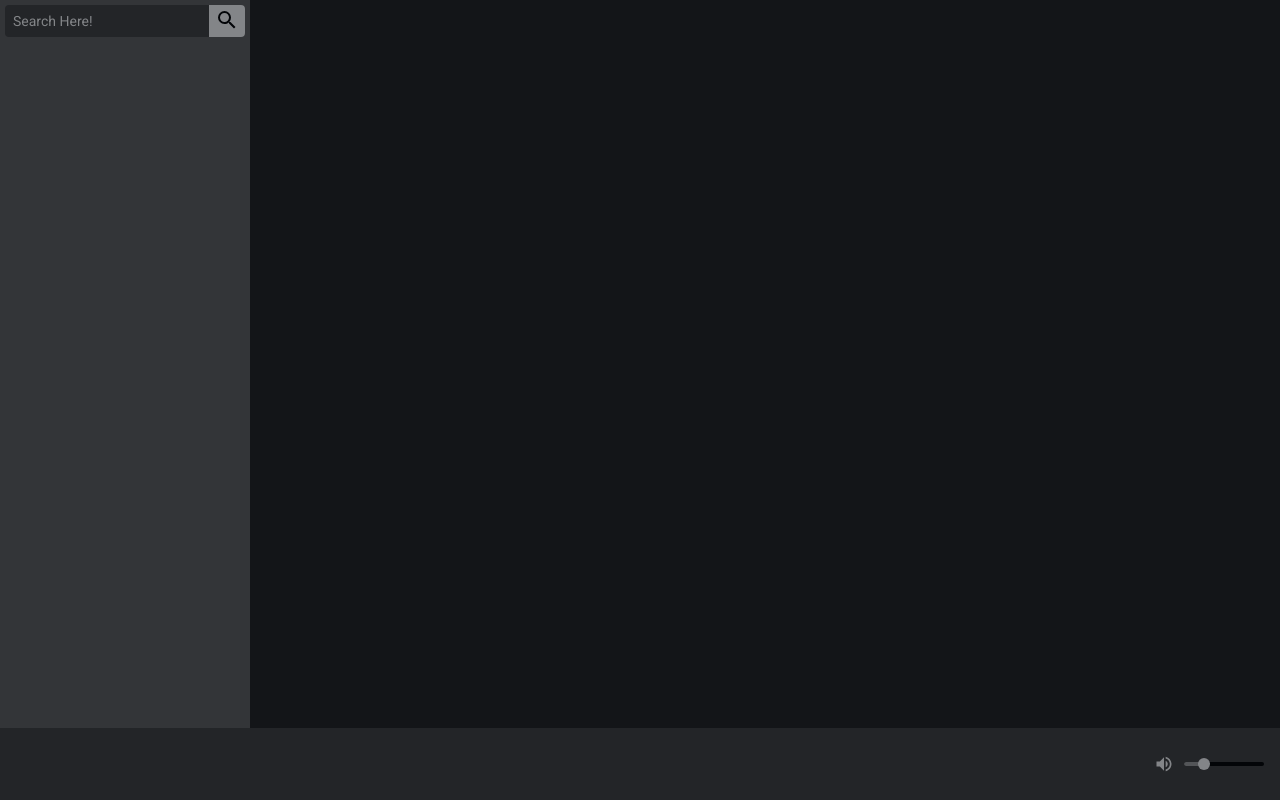
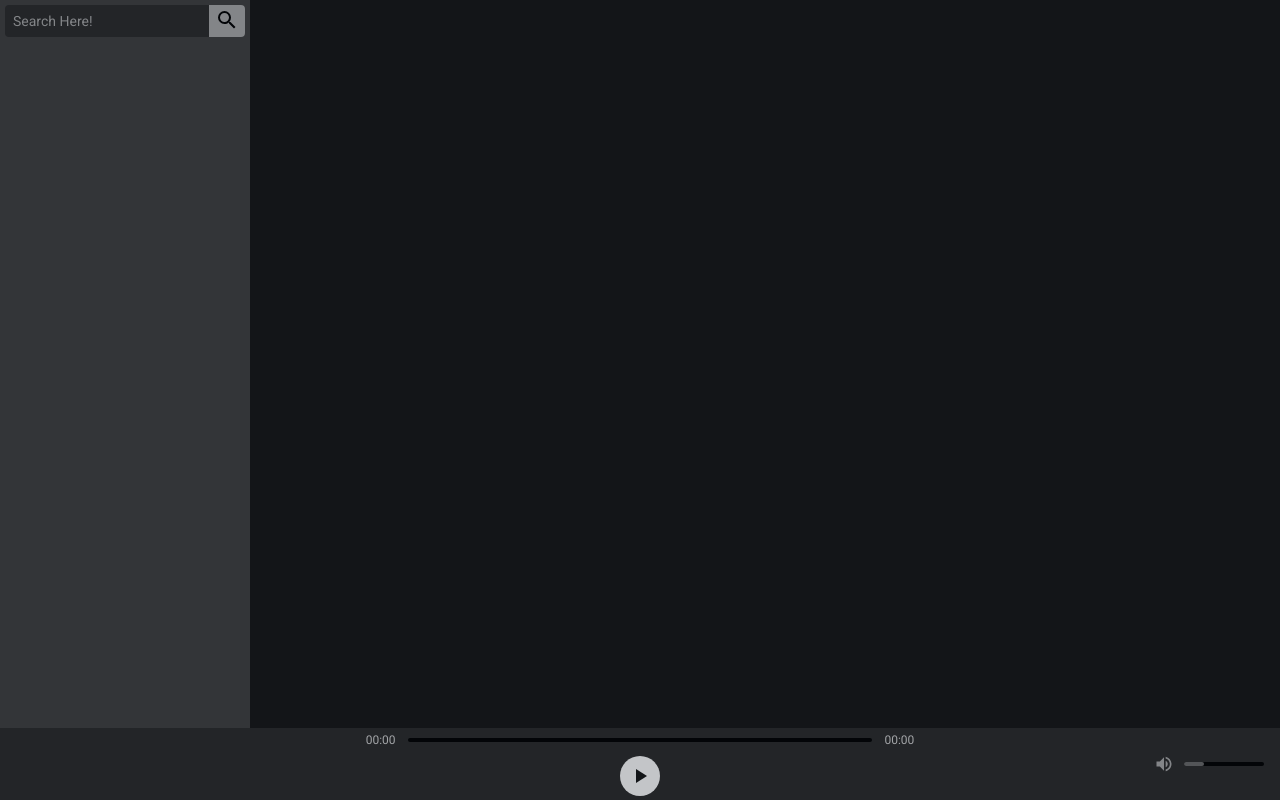
Before and after one commit to HenryLimaBR/cookie-player-2, a Next.js app: page /search in a window 1280 px wide. Built offline with nearby package versions, Linux system fonts and the light colour scheme.

Commit message:
Added Play Button and Playback Slider

```diff
--- /dev/null
+++ b/components/AudioControls/index.tsx
@@ -0,0 +1,55 @@
+import React, { useContext, useState } from 'react'
+import { MdPause, MdPlayArrow } from 'react-icons/md'
+
+import { AudioButtonWrapper, AudioControlsWrapper, AudioPlaybackSliderWrapper } from './styles'
+import { playerContext } from '../../contexts/playerContext'
+import { Slider } from '../Slider'
+import { parseSeconds } from '../../utils/time'
+
+type Props = {
+  children?: React.ReactNode
+}
+
+export const AudioControls: React.FC<Props> = (props) => {
+  const { duration, isPlaying, player } = useContext(playerContext)
+  const [currentTime, setCurrentTime] = useContext(playerContext).currentTimeState
+
+  const [time, setTime] = useState(0)
+  const [drag, setDrag] = useState(false)
+
+  return (
+    <AudioControlsWrapper>
+
+      <AudioPlaybackSliderWrapper>
+        <span>
+          {
+            drag
+              ? parseSeconds(time, duration)
+              : parseSeconds(currentTime, duration)
+          }
+        </span>
+        <Slider
+          min={0}
+          max={duration}
+          defaultValue={0}
+          value={currentTime}
+          thumbVisibility='hover'
+          onChange={setTime}
+          onLastChange={setCurrentTime}
+          onDragToggle={setDrag}
+        />
+        <span>{parseSeconds(duration, duration)}</span>
+      </AudioPlaybackSliderWrapper>
+
+      <AudioButtonWrapper>
+        <button
+          className='play'
+          onClick={() => isPlaying ? player.pause() : player.play()}
+        >
+          {isPlaying ? <MdPause size={24} /> : <MdPlayArrow size={24} />}
+        </button>
+      </AudioButtonWrapper>
+
+    </AudioControlsWrapper>
+  )
+}
--- /dev/null
+++ b/components/AudioControls/styles.ts
@@ -0,0 +1,57 @@
+import styled from 'styled-components'
+
+export const AudioControlsWrapper = styled.div`
+  display: grid;
+  grid-template-columns: 1fr;
+  grid-template-rows: 24px 1fr;
+`
+
+export const AudioPlaybackSliderWrapper = styled.div`
+  display: flex;
+  justify-content: center;
+  align-items: center;
+  gap: 12px;
+
+  span {
+    color: #a3a5a8;
+    font-size: 12px;
+    user-select: none;
+  }
+
+  user-select: none;
+`
+
+export const AudioButtonWrapper = styled.div`
+  display: flex;
+  justify-content: center;
+  align-items: center;
+
+  .play {
+    display: flex;
+    justify-content: center;
+    align-items: center;
+
+    width: 40px;
+    height: 40px;
+
+    border: 0;
+    border-radius: 50%;
+
+    color: #131518;
+    background-color: #c3c5c8;
+
+    transition: 100ms ease-out;
+
+    cursor: pointer;
+    user-select: none;
+
+    &:hover {
+      color: #131518;
+      background-color: #f3f5f8;
+    }
+
+    &:active {
+      transform: scale(0.9);
+    }
+  }
+`
--- a/components/Playerbar/index.tsx
+++ b/components/Playerbar/index.tsx
@@ -2,6 +2,7 @@ import React from 'react'
 
 import { PlayerbarWrapper } from './styles'
 
+import { AudioControls } from '../AudioControls'
 import { VolumeSlider } from '../VolumeSlider'
 
 type PlayerbarProps = {
@@ -13,7 +14,7 @@ export const Playerbar: React.FC<PlayerbarProps> = (props) => {
   return (
     <PlayerbarWrapper>
       <div/>
-      <div />
+      <AudioControls />
       <VolumeSlider />
     </PlayerbarWrapper>
   )
--- a/components/VolumeSlider/index.tsx
+++ b/components/VolumeSlider/index.tsx
@@ -33,14 +33,13 @@ export const VolumeSlider: React.FC<Props> = (props) => {
             : <MdVolumeOff size={20} />
         }
       </button>
-      <form>
-        <Slider
-          min={0}
-          max={100}
-          value={volume}
-          onValueChange={setVolume}
-        />
-      </form>
+      <Slider
+        min={0}
+        max={100}
+        value={volume}
+        onChange={setVolume}
+        thumbVisibility='hover'
+      />
     </VolumeWrapper>
   )
 }
--- a/components/VolumeSlider/styles.ts
+++ b/components/VolumeSlider/styles.ts
@@ -39,10 +39,4 @@ export const VolumeWrapper = styled.div`
       transform: scale(0.9);
     }
   }
-
-  form {
-    display: flex;
-    justify-content: center;
-    align-items: center;
-  }
 `
--- a/contexts/playerContext.tsx
+++ b/contexts/playerContext.tsx
@@ -5,11 +5,10 @@ import { useLocalStorage } from '../hooks/useLocalStorage'
 
 type PlayerContextProps = {
   player: HTMLAudioElement
-  currentTime: number
   isPlaying: boolean
   duration: number
-  play: () => Promise<void>
   volumeState: State<number, (volume: number) => void>
+  currentTimeState: State<number, (currentTime: number) => void>
 }
 
 export const playerContext = createContext({} as PlayerContextProps)
@@ -20,10 +19,10 @@ type Props = {
 
 export const PlayerContextProvider: React.FC<Props> = (props) => {
   const [player, setPlayer] = useState<HTMLAudioElement>({} as HTMLAudioElement)
-  const [currentTime, setCurrentTime] = useState(0)
+  const [currentTime, setCurrentTimeState] = useState(0)
   const [isPlaying, setIsPlaying] = useState(false)
   const [duration, setDuration] = useState(0)
-  const [volume, setStateVolume] = useLocalStorage('@cp2/volume', 25)
+  const [volume, setVolumeState] = useLocalStorage('@cp2/volume', 25)
 
   useEffect(() => {
     if (!(player instanceof HTMLAudioElement)) {
@@ -32,7 +31,7 @@ export const PlayerContextProvider: React.FC<Props> = (props) => {
       player.volume = volume / 100
 
       const currentTimeCallback = () => {
-        setCurrentTime(player.currentTime)
+        setCurrentTimeState(player.currentTime)
       }
       const isPlayingCallback = () => {
         setIsPlaying(!player.paused && !player.ended)
@@ -41,7 +40,7 @@ export const PlayerContextProvider: React.FC<Props> = (props) => {
         setDuration(player.duration)
       }
       const volumeCallback = () => {
-        setStateVolume(Math.floor(player.volume * 100))
+        setVolumeState(Math.floor(player.volume * 100))
       }
 
       player.addEventListener('timeupdate', currentTimeCallback)
@@ -66,25 +65,24 @@ export const PlayerContextProvider: React.FC<Props> = (props) => {
         player.removeEventListener('volumechange', volumeCallback)
       }
     }
-  }, [player, volume, setStateVolume])
-
-  const play = useCallback(async () => {
-    player.play()
-  }, [player])
+  }, [player, volume, setVolumeState])
 
   const setVolume = useCallback((vol: number) => {
     player.volume = vol / 100
+  }, [player])
+
+  const setCurrentTime = useCallback((time: number) => {
+    player.currentTime = time
   }, [player])
 
   return (
     <playerContext.Provider
       value={{
         player,
-        currentTime,
         isPlaying,
         duration,
-        play,
-        volumeState: [volume, setVolume]
+        volumeState: [volume, setVolume],
+        currentTimeState: [currentTime, setCurrentTime]
       }}
     >
       {props.children}
```
